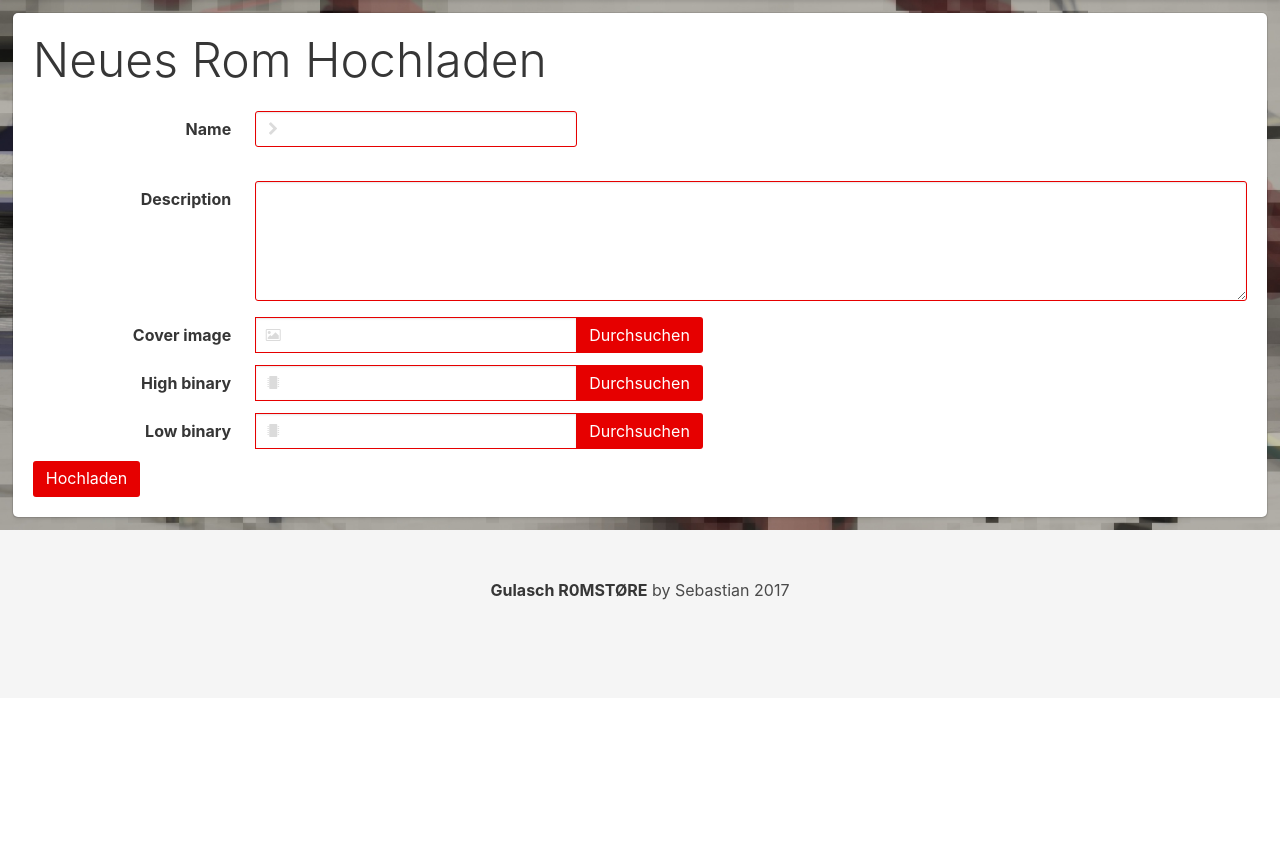
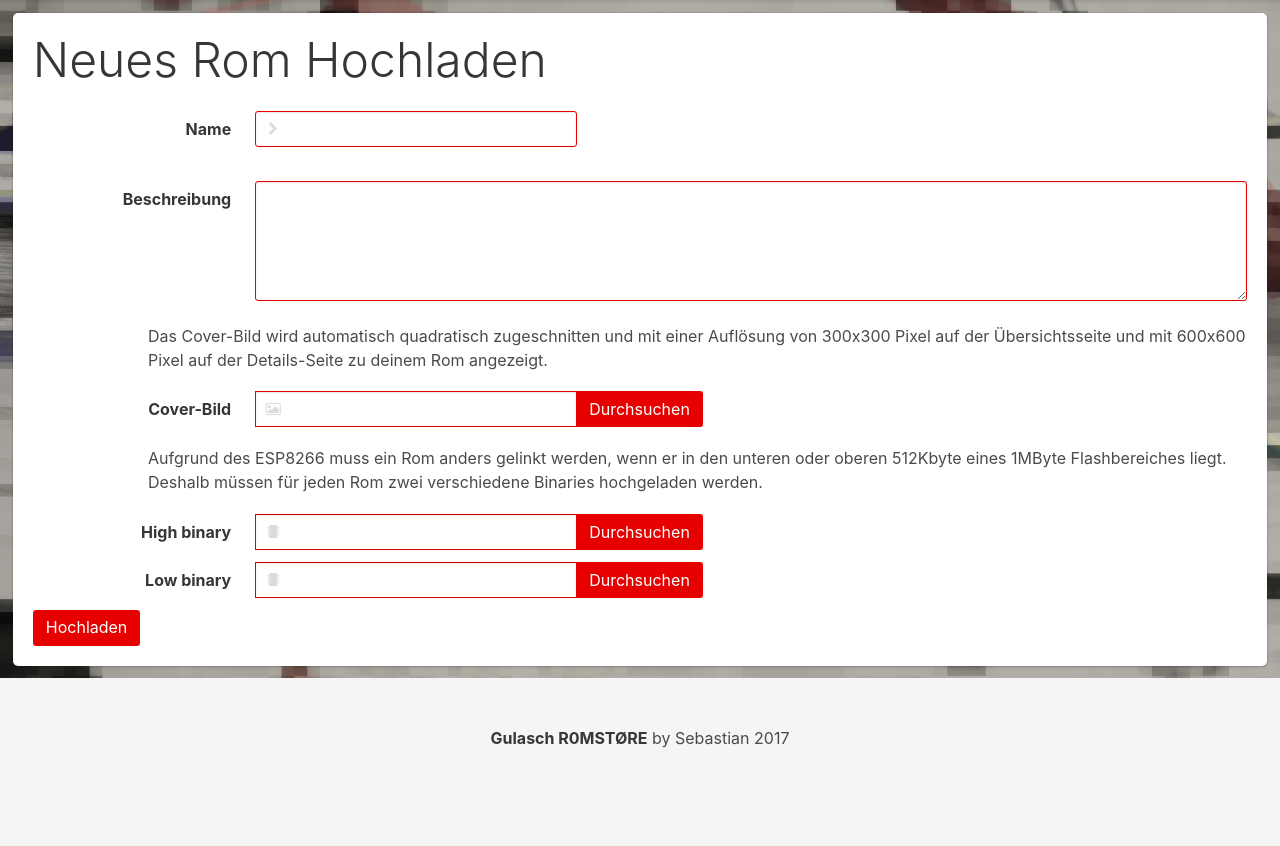
Before and after one commit to entropia/gulasch-r0mstore, a Django app: page /roms/new/ in a window 1280 px wide. Shown: the part 52-898 px from the top of the page. Before the commit the page ends 652 px from the top, so only its background shows below. Run offline with Django 3.2, Linux system fonts and the light colour scheme; the visitor is signed in with stand-in values (Sample User, id 1).

Commit message:
Added some 'helpfull' texts to forms

```diff
--- a/roms/models.py
+++ b/roms/models.py
@@ -22,8 +22,8 @@ def upload_binary_to(instance, filename):
 
 class Rom(models.Model):
     name = models.CharField("name", max_length = 128, unique=True)
-    description = models.TextField("description")
-    cover = StdImageField("cover image",
+    description = models.TextField("Beschreibung")
+    cover = StdImageField("cover-Bild",
                                  upload_to = upload_cover_to,
                                  validators = [MinSizeValidator(300,300)],
                                  variations = {'large': {'width': 600, 'height': 600, 'crop': True},
--- a/roms/templates/roms/create.html
+++ b/roms/templates/roms/create.html
@@ -83,6 +83,11 @@
 						</div>
 					</div>
 
+					<div class="form-help">
+						Das Cover-Bild wird automatisch quadratisch zugeschnitten und mit einer Auflösung von 300x300 Pixel auf
+						der Übersichtsseite und mit 600x600 Pixel auf der Details-Seite zu deinem Rom angezeigt.
+					</div>
+
 					<div class="field is-horizontal">
 						<div class="field-label is-normal">
 							<label class="label" for="{{form.cover.id_for_label}}">{{form.cover.label}}</label>
@@ -114,6 +119,13 @@
 							</p>
 						</div>
 					</div>
+
+					<div class="form-help">
+						Aufgrund des ESP8266 muss ein Rom anders gelinkt werden,
+						wenn er in den unteren oder oberen 512Kbyte eines 1MByte Flashbereiches liegt.<br/>
+						Deshalb müssen für jeden Rom zwei verschiedene Binaries hochgeladen werden.
+					</div>
+
 
 					<div class="field is-horizontal">
 						<div class="field-label is-normal">
--- a/static/css/gulasch_bulma.css
+++ b/static/css/gulasch_bulma.css
@@ -4294,3 +4294,8 @@ label.panel-block {
 .hidden {
     display: none;
 }
+.form-help {
+    margin-left: 9vw;
+    margin-top: 1.5vw;
+    margin-bottom: 1.5vw;
+}
--- a/users/templates/users/signup.html
+++ b/users/templates/users/signup.html
@@ -131,6 +131,11 @@
 						</div>
 					</div>
 
+					<div class="form-help">
+						Twitter und Github-Benutzername sind optionale Angaben.<br/>
+						Sie werden zusammen mit deinem Benutzername auf Details-Seite zu deinen Roms angezeigt.
+					</div>
+
 					<div class="field is-horizontal">
 						<div class="field-label is-normal">
 							<label class="label" for="{{form.twitter.id_for_label}}">{{form.twitter.label}}</label>
```
